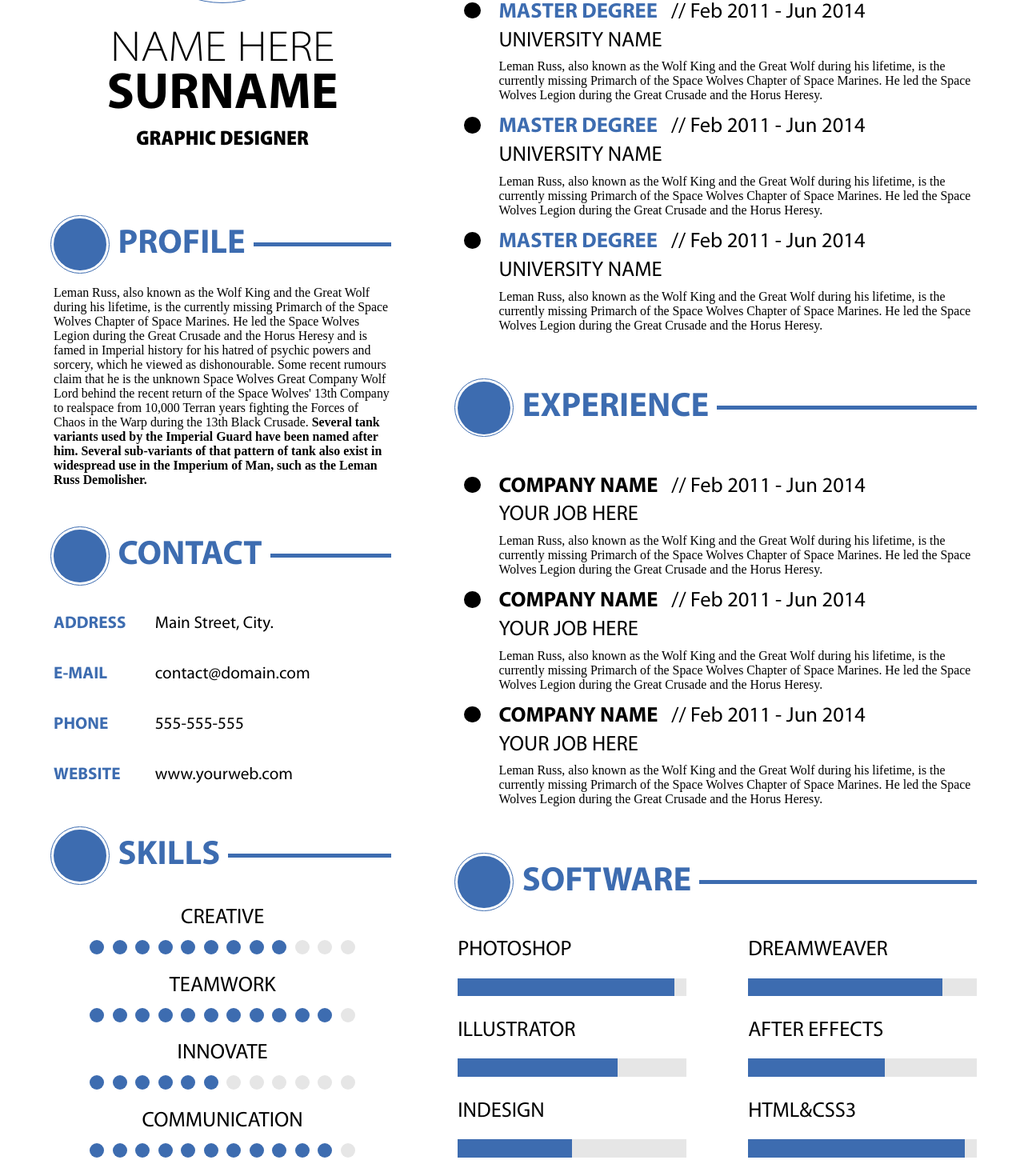
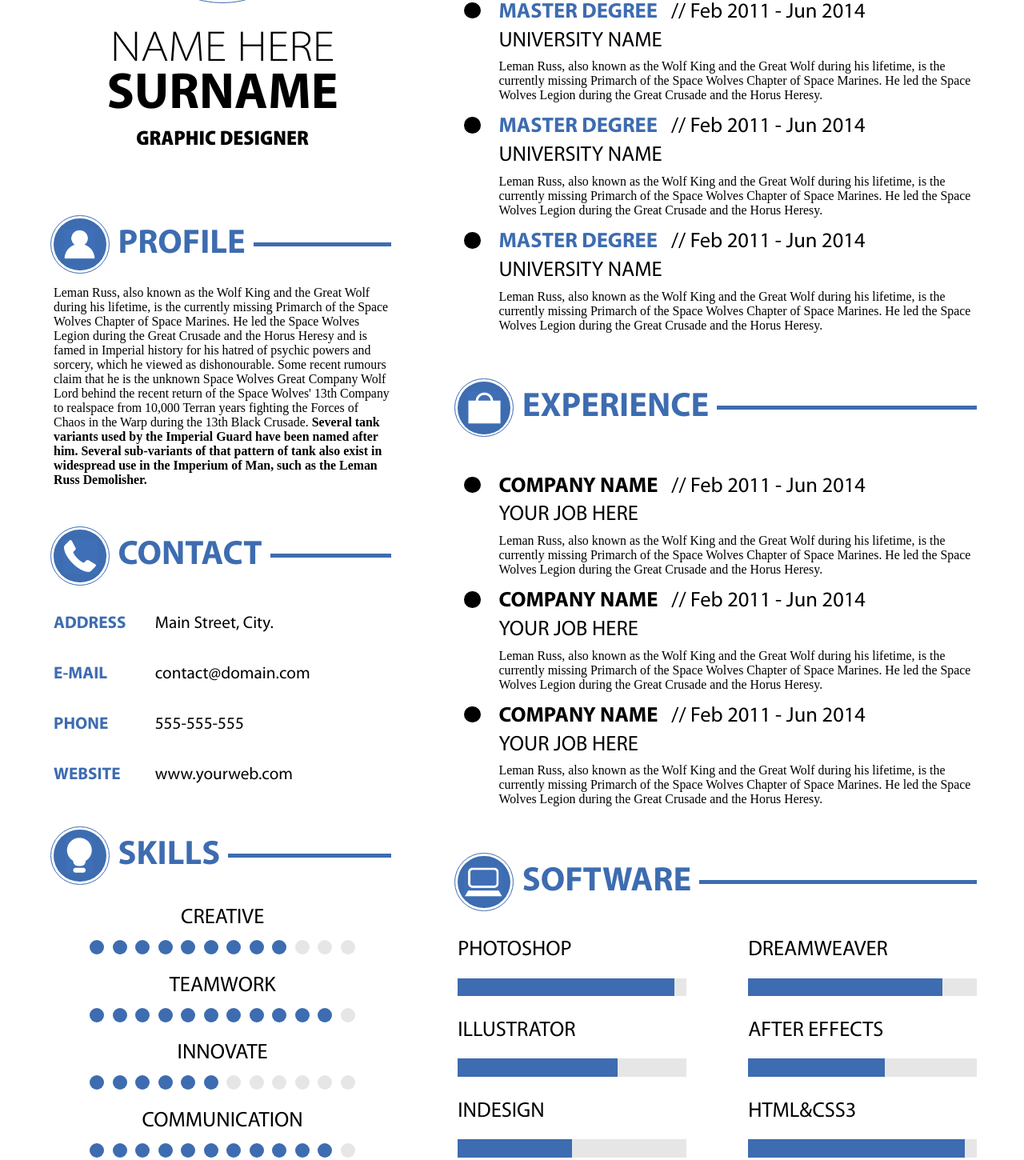
Before and after one commit to NikitaLem/first_task_cv, a plain HTML site: page index.html in a window 1280 px wide. Shown: the part 326-1776 px from the top of the page at 80% size. Drawn offline with Linux system fonts and the light colour scheme.

Commit message:
background-images added

```diff
--- a/style.css
+++ b/style.css
@@ -1,3 +1,7 @@
+* {
+    box-sizing: border-box;
+}
+
 body {
     padding: 0;
     margin: 0;
@@ -113,6 +117,48 @@ body {
 .software .inner_circle {
     height: 5.12vw;
     width: 5.12vw;
+}
+
+.profile .inner_circle {
+    background-image: url("images/Profile_img.png");
+    background-repeat: no-repeat;
+    background-position: 50% 50%;
+    background-size: 60% auto;
+}
+
+.contact .inner_circle {
+    background-image: url("images/Contact_img.png");
+    background-repeat: no-repeat;
+    background-position: 50% 50%;
+    background-size: 65% auto;
+}
+
+.skills .inner_circle {
+    background-image: url("images/Skills_img.png");
+    background-repeat: no-repeat;
+    background-position: 50% 50%;
+    background-size: 50% auto;
+}
+
+.education .inner_circle {
+    background-image: url("images/Education_img.png");
+    background-repeat: no-repeat;
+    background-position: 50% 50%;
+    background-size: 75% auto;
+}
+
+.experience .inner_circle {
+    background-image: url("images/Experience_img.png");
+    background-repeat: no-repeat;
+    background-position: 50% 50%;
+    background-size: 65% auto;
+}
+
+.software .inner_circle {
+    background-image: url("images/Software_img.png");
+    background-repeat: no-repeat;
+    background-position: 50% 50%;
+    background-size: 75% auto;
 }
 
 .profile span,
```
Also changed, not shown: images/Contact_img.png (added), images/Education_img.png (added), images/Experience_img.png (added), images/Profile_img.png (added), images/Skills_img.png (added), images/Software_img.png (added).
